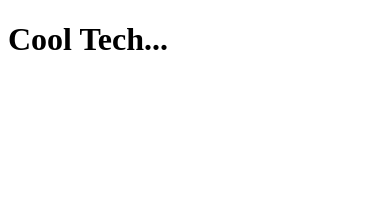
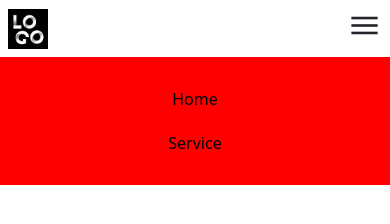
Before and after one commit to cooltechservices/coolTechServices, a plain HTML site: page index.html in a window 390 px wide. Drawn offline with nearby package versions, Linux system fonts and the light colour scheme.

Commit message:
added nav bar

```diff
--- a/index.html
+++ b/index.html
@@ -4,11 +4,27 @@
     <meta charset="UTF-8">
     <meta name="viewport" content="width=device-width, initial-scale=1.0">
     <link rel="stylesheet" href="style/style.css">
-    <!-- <link rel="stylesheet" href="https://cdn.jsdelivr.net/npm/bootstrap@5.3.2/dist/css/bootstrap.min.css">
-    <script src="https://cdn.jsdelivr.net/npm/bootstrap@5.3.2/dist/js/bootstrap.min.js" integrity="sha384-BBtl+eGJRgqQAUMxJ7pMwbEyER4l1g+O15P+16Ep7Q9Q+zqX6gSbd85u4mG4QzX+" crossorigin="anonymous"></script> -->
-    <title>Cool Tech</title>
+    <link rel="stylesheet" href="style/utility.css">
+    <link rel="stylesheet" href="https://cdn.jsdelivr.net/npm/bootstrap@5.3.2/dist/css/bootstrap.min.css">
+    <link rel="stylesheet" href="https://fonts.googleapis.com/css2?family=Material+Symbols+Outlined:opsz,wght,FILL,GRAD@24,400,0,0" />
+    <script src="https://cdn.jsdelivr.net/npm/bootstrap@5.3.2/dist/js/bootstrap.min.js" integrity="sha384-BBtl+eGJRgqQAUMxJ7pMwbEyER4l1g+O15P+16Ep7Q9Q+zqX6gSbd85u4mG4QzX+" crossorigin="anonymous"></script>
+    <title>Cool Tech Services</title>
 </head>
 <body>
-    <h1>Cool Tech...</h1>
+    <header class="d-flex justify-content-between align-items-center nav-container p-2">
+        <figure class="m-0">
+            <img class="logo" src="assets/logo.jpeg" alt="Cool Tech Services" srcset="">
+        </figure>
+        <div class="menu-toggle">
+            <span class="material-symbols-outlined c-pointer fs-35" id="menuToggle">menu</span>
+        </div>
+        <nav class="menu-items-holder">
+            <div class="menu-item"><a class="d-inline-block" href="">Home</a></div>
+            <div class="menu-item"><a class="d-inline-block" href="">Service</a></div>
+        </nav>
+    </header>
+    <main>
+
+    </main>
 </body>
 </html>
--- a/style/style.css
+++ b/style/style.css
@@ -1,3 +1,36 @@
-* {
-    box-sizing: border-box;
+*{
+  box-sizing: border-box;
+}
+.nav-container{
+  position: relative;
+}
+.menu-toggle{
+  display: none;
+}
+.menu-items-holder{
+  display: flex;
+  text-align: center;
+}
+.menu-item > a{
+  padding:10px;
+}
+@media (max-width: 576px) {
+  .menu-toggle{
+    display: inline-block;
   }
+  .menu-items-holder{
+    position: absolute;
+    width: 100%;
+    background: red;
+    top: 100%;
+    left: 0;
+    flex-direction: column;
+    padding: 20px;
+  }
+
+}
+@media (min-width: 576px) { }
+@media (min-width: 768px) { }
+@media (min-width: 992px) { }
+@media (min-width: 1200px) { }
+@media (min-width: 1400px) { }
--- /dev/null
+++ b/style/utility.css
@@ -0,0 +1,26 @@
+.logo{
+    width: 50px;
+    height: 50px;
+}
+.c-pointer{
+    cursor: pointer;
+}
+.fs-35{
+    font-size: 35px !important;
+}
+a{
+    text-decoration: none !important;
+    color: #000 !important;
+}
+
+@media (max-width: 576px) {
+    .logo{
+        width: 40px;
+        height: 40px;
+    }
+}
+@media (min-width: 576px) { }
+@media (min-width: 768px) { }
+@media (min-width: 992px) { }
+@media (min-width: 1200px) { }
+@media (min-width: 1400px) { }
```
Also changed, not shown: assets/logo.jpeg (added), 1 other file.
